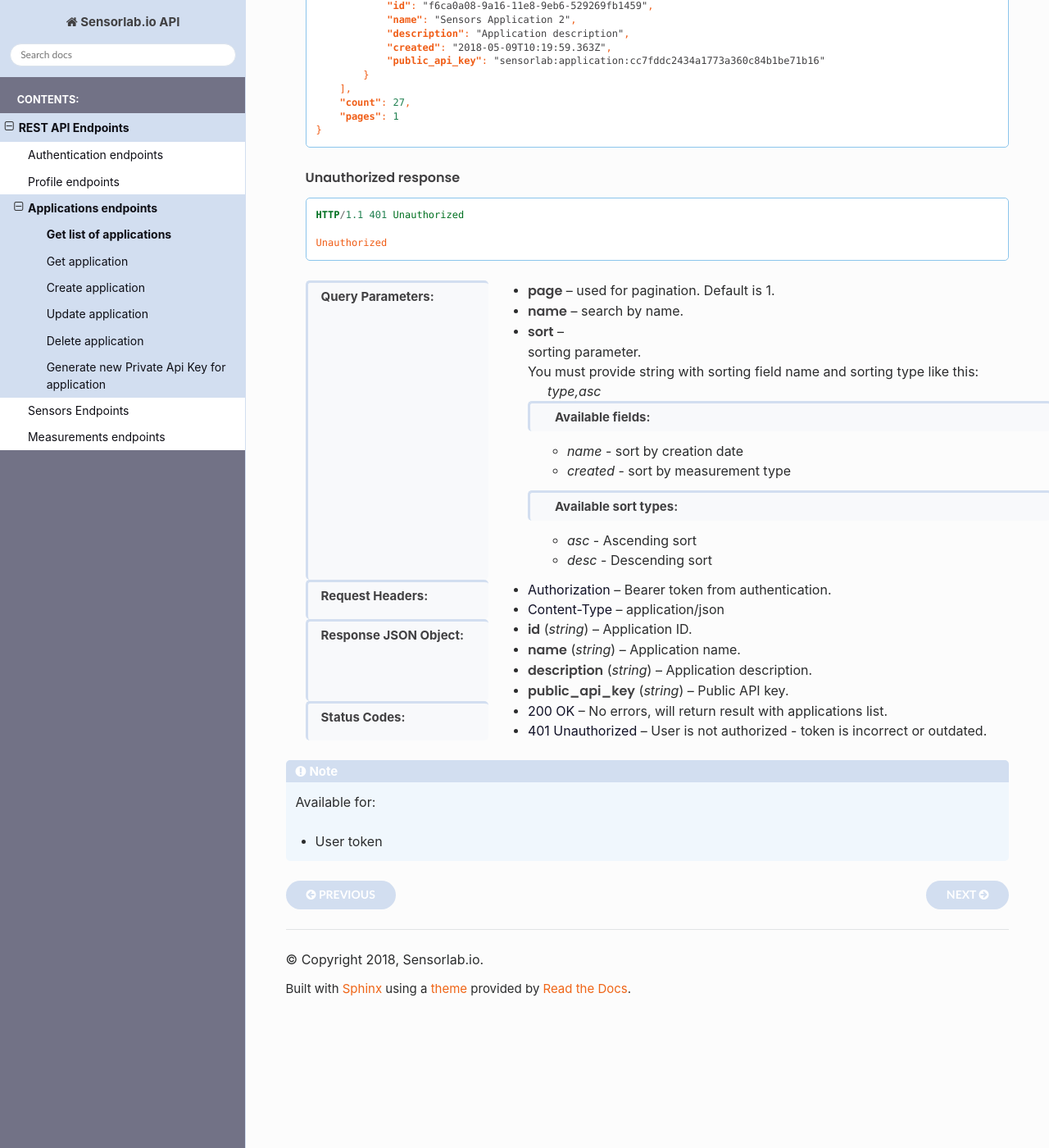
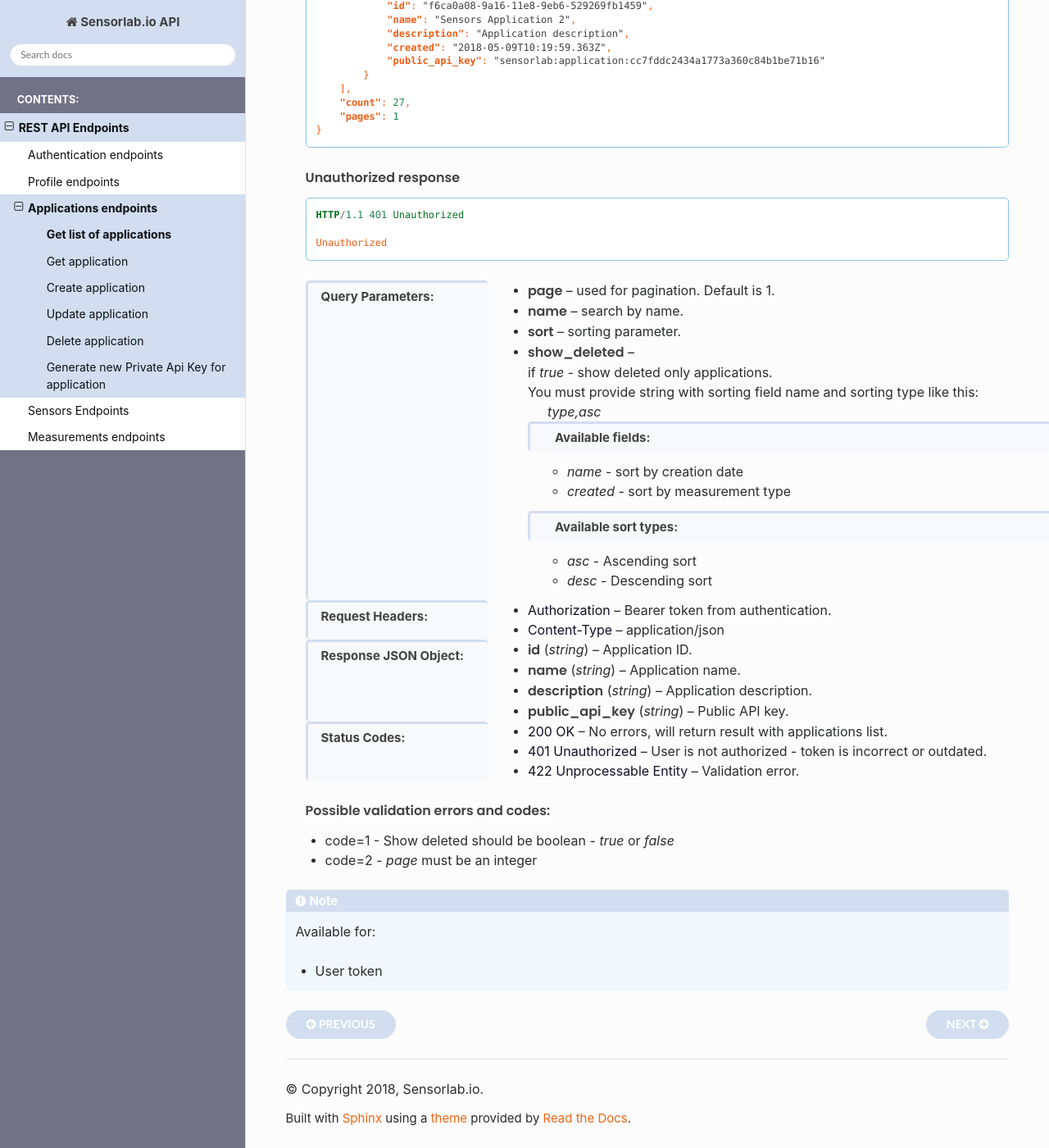
Before and after one commit to sensorlabio/sensorlab-api-docs, a Sphinx documentation site: the page built from source/endpoints/applications/list.rst, in a window 1280 px wide and 1400 px high, scrolled down 596 px. Shown: the whole window at 82% size. Built offline with Sphinx 7.4.7 and the Read the Docs theme 2.0.0, drawn with Linux system fonts in a browser that asks for light colours.

Commit message:
Application list endpoint validation errors info

```diff
--- a/source/endpoints/applications/list.rst
+++ b/source/endpoints/applications/list.rst
@@ -50,6 +50,7 @@ Get list of applications
     :query page: used for pagination. Default is 1.
     :query name: search by name.
     :query sort: sorting parameter.
+    :query show_deleted: if `true` - show deleted only applications.
 
         You must provide string with sorting field name and sorting type like this:
 
@@ -72,7 +73,12 @@ Get list of applications
 
     :statuscode 200: No errors, will return result with applications list.
     :statuscode 401: User is not authorized - token is incorrect or outdated.
+    :statuscode 422: Validation error.
 
+    **Possible validation errors and codes:**
+
+    - code=1 - Show deleted should be boolean - `true` or `false`
+    - code=2 - `page` must be an integer
 
 .. note::
     Available for:
```
